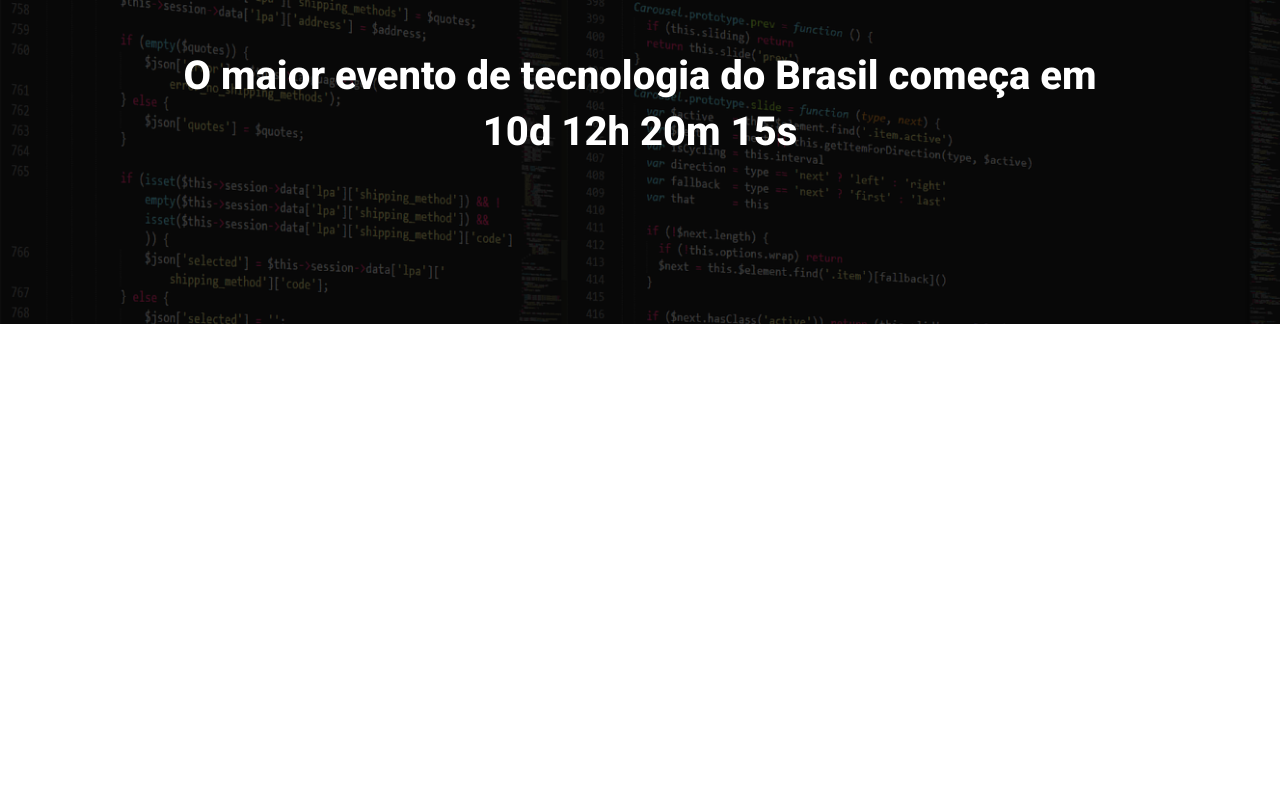
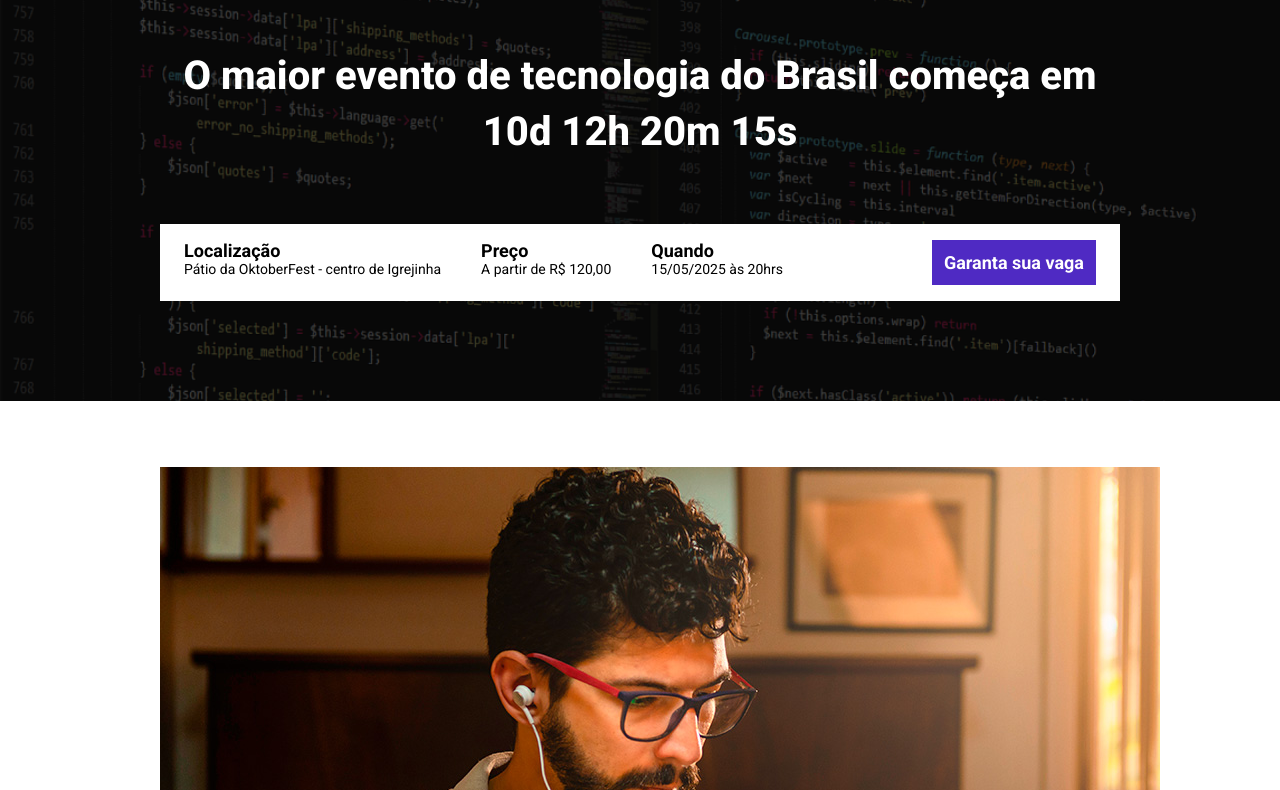
Before and after one commit to MatheusMartinsN1/ebac_talks, a website built with Parcel: page src/index.html in a window 1280 px wide. Shown: the part 160-950 px from the top of the page. Before the commit the page ends 800 px from the top, so only its background shows below. Built offline with nearby package versions, Linux system fonts and the light colour scheme.

Commit message:
Estilizei o info bar do header

```diff
--- a/src/index.html
+++ b/src/index.html
@@ -13,8 +13,37 @@
             <p class="hero__text">
                 O maior evento de tecnologia do Brasil começa em 10d 12h 20m 15s
             </p>
+            <div class="infos-bar">
+                <ul class="infos-bar__infos">
+                    <li class="infos-bar__infos__item">
+                        <strong>Localização</strong>
+                        Pátio da OktoberFest - centro de Igrejinha
+                    </li>
+                    <li class="infos-bar__infos__item">
+                        <strong>Preço</strong>
+                        A partir de R$ 120,00
+                    </li>
+                    <li class="infos-bar__infos__item">
+                        <strong>Quando</strong>
+                        15/05/2025 às 20hrs
+                    </li>
+                </ul>
+                <a href="#" class="button button--primary">
+                    Garanta sua vaga
+                </a>
+            </div>
         </div>
     </header>
+
+    <section class="event">
+        <div class="container">
+            <div class="event__details">
+                <h2 class="event__details__title">Front-end</h2>
+                <p class="event__details__description">Lorem ipsum, dolor sit amet consectetur adipisicing elit. Quam exercitationem excepturi animi suscipit vel fugiat pariatur nulla, assumenda delectus incidunt ad consequuntur repudiandae quidem praesentium soluta. Quis molestias ut nihil?</p>
+            </div>
+            <img class="event__image" src="./images/frontend.png" alt="Front-end">
+        </div>
+    </section>
 
     <script src="scripts/main.js"></script>
 </body>
--- /dev/null
+++ b/src/styles/components/_buttons.scss
@@ -0,0 +1,23 @@
+.button {
+    padding: 12px;
+    font-size: 18px;
+    font-weight: bold;
+    text-decoration: none;
+    text-align: center;
+    white-space: nowrap;
+
+    &--primary {
+        color: #fff;
+        background-color: #4f2ac3;
+    }
+
+    @media (max-width: 640px) {
+        display: block;
+        width: 100%;
+    }
+
+    @media (max-width:1024px) {
+        display: flex;
+        align-items: center;
+    }
+}
--- /dev/null
+++ b/src/styles/components/_infos_bar.scss
@@ -0,0 +1,41 @@
+.infos-bar {
+    padding: 16px 24px;
+    background-color: #fff;
+    display: flex;
+    justify-content: space-between;
+
+    &__infos {
+        display: flex;
+        gap: 40px;
+
+        &__item {
+            font-size: 14px;
+            color: #000;
+
+            strong {
+                color: #000;
+                font-size: 18px;
+                display: block;
+            }
+        }
+    }
+
+    @media (max-width: 640px) {
+        display: block;
+
+        &__infos {
+            display: block;
+
+            &__item {
+                margin-bottom: 24px;
+            }
+        }
+    }
+
+    @media (max-width:1024px) {
+
+        &__infos {
+            gap: 16px;
+        }
+    }
+}
--- a/src/styles/main.scss
+++ b/src/styles/main.scss
@@ -1,4 +1,6 @@
 @use 'hero';
+@use 'components/infos_bar';
+@use 'components/buttons';
 
 @import url('https://fonts.googleapis.com/css2?family=Roboto:ital,wght@0,100..900;1,100..900&display=swap');
 
@@ -8,6 +10,7 @@
     box-sizing: border-box;
     font-family: "Roboto", sans-serif;
     color: #fff;
+    list-style: none;
 }
 
 .container {
```
Also changed, not shown: src/styles/components/_event.scss (added).
